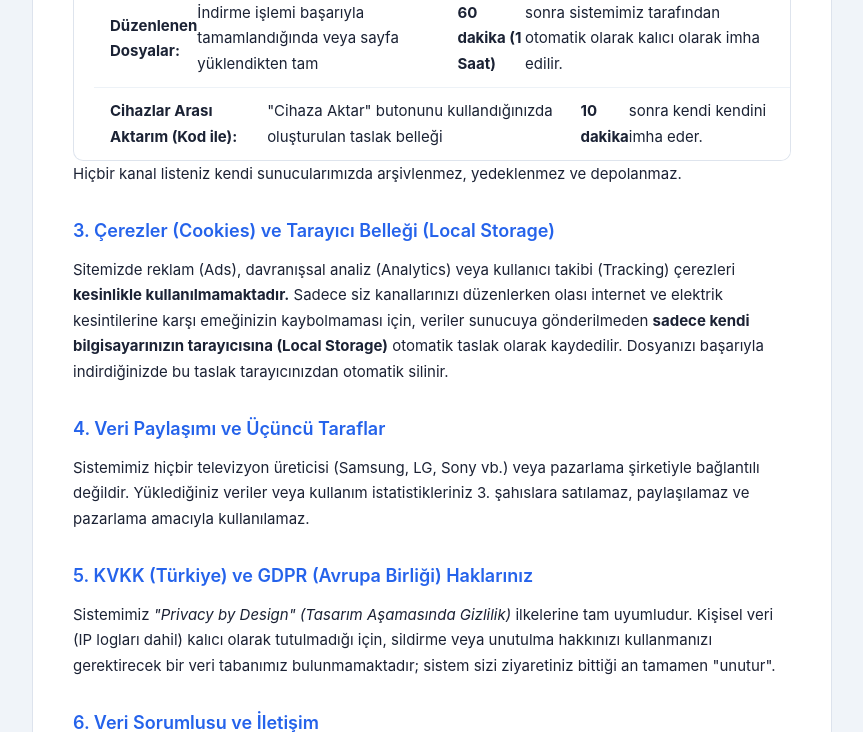
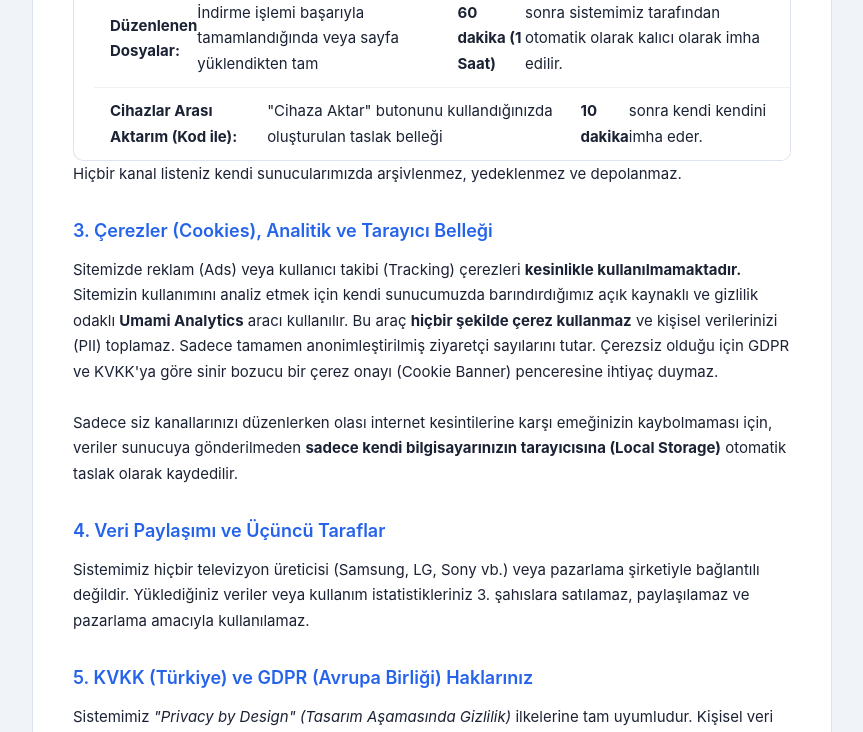
Before and after one commit to tarihcituranx/TVChanneleditor, a Flask app: page /privacy in a window 1280 px wide. Shown: the part 819-1551 px from the top of the page, without its empty margins (208-1071 px from the left). Run offline with Flask 3, Linux system fonts and the light colour scheme; some libraries are stand-ins or nearby versions; some web fonts are replaced.

Commit message:
docs: clarify cookie-less Umami analytics in privacy policy

```diff
--- a/templates/privacy.html
+++ b/templates/privacy.html
@@ -74,9 +74,9 @@
     </div>
 
     <div class="policy-section">
-        <h2 class="policy-title">3. Çerezler (Cookies) ve Tarayıcı Belleği (Local Storage)</h2>
+        <h2 class="policy-title">3. Çerezler (Cookies), Analitik ve Tarayıcı Belleği</h2>
         <div class="policy-text">
-            Sitemizde reklam (Ads), davranışsal analiz (Analytics) veya kullanıcı takibi (Tracking) çerezleri <strong>kesinlikle kullanılmamaktadır.</strong> Sadece siz kanallarınızı düzenlerken olası internet ve elektrik kesintilerine karşı emeğinizin kaybolmaması için, veriler sunucuya gönderilmeden <strong>sadece kendi bilgisayarınızın tarayıcısına (Local Storage)</strong> otomatik taslak olarak kaydedilir. Dosyanızı başarıyla indirdiğinizde bu taslak tarayıcınızdan otomatik silinir.
+            Sitemizde reklam (Ads) veya kullanıcı takibi (Tracking) çerezleri <strong>kesinlikle kullanılmamaktadır.</strong> Sitemizin kullanımını analiz etmek için kendi sunucumuzda barındırdığımız açık kaynaklı ve gizlilik odaklı <strong>Umami Analytics</strong> aracı kullanılır. Bu araç <strong>hiçbir şekilde çerez kullanmaz</strong> ve kişisel verilerinizi (PII) toplamaz. Sadece tamamen anonimleştirilmiş ziyaretçi sayılarını tutar. Çerezsiz olduğu için GDPR ve KVKK'ya göre sinir bozucu bir çerez onayı (Cookie Banner) penceresine ihtiyaç duymaz.<br><br>Sadece siz kanallarınızı düzenlerken olası internet kesintilerine karşı emeğinizin kaybolmaması için, veriler sunucuya gönderilmeden <strong>sadece kendi bilgisayarınızın tarayıcısına (Local Storage)</strong> otomatik taslak olarak kaydedilir.
         </div>
     </div>
 
```
